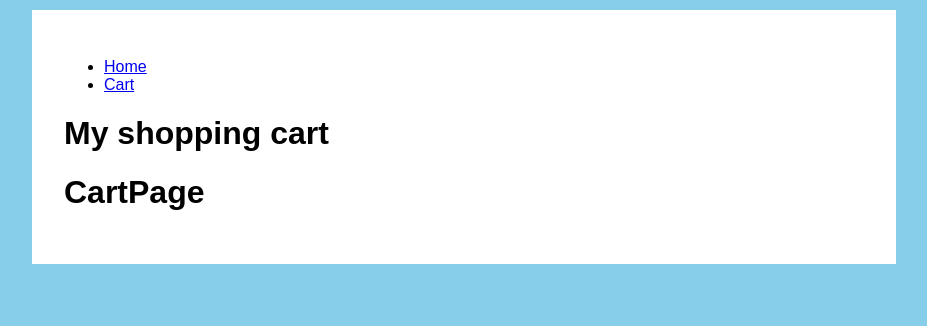
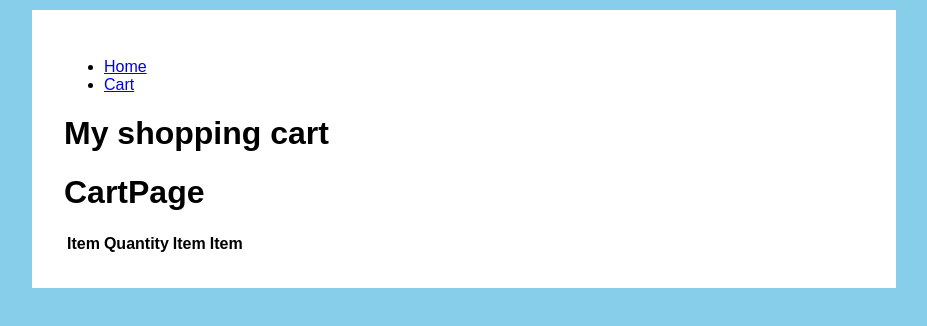
Before and after one commit to adj87/shopping-cart-list, a React (Create React App) app: page /cart in a window 1280 px wide. Shown: the top 326 px of the page, without its empty margins (176-1103 px from the left). Built offline with nearby package versions, Linux system fonts and the light colour scheme.

Commit message:
cartpage added and working

```diff
--- a/src/features/cart/index.js
+++ b/src/features/cart/index.js
@@ -0,0 +1,43 @@
+import React from "react"
+
+import { connect } from "react-redux"
+
+function Cart(props) {
+  return (
+    <table>
+      <thead>
+        <tr>
+          <th>Item</th>
+          <th>Quantity</th>
+          <th>Item</th>
+          <th>Item</th>
+        </tr>
+      </thead>
+      <tbody>
+        {props.cart.map(item => (
+          <tr>
+            <td>{item.name}</td>
+            <td>{item.name}</td>
+            <button onClick={e => props.addToCart(item)}>+</button>
+            <button onClick={e => props.addToCart(item)}>-</button>
+          </tr>
+        ))}
+      </tbody>
+    </table>
+  )
+}
+
+const mapStateToProps = state => ({
+  cart: state.cart,
+})
+
+const mapDispatchToProps = dispatch => ({
+  addToCart: item => {
+    dispatch({ type: "ADD", payload: item })
+  },
+})
+
+export default connect(
+  mapStateToProps,
+  mapDispatchToProps
+)(Cart)
--- a/src/features/product-listing/product-list-item.js
+++ b/src/features/product-listing/product-list-item.js
@@ -23,9 +23,11 @@ export default function ProductListItem(props) {
             quantitiesOfItems[props.product.id]}
           )
         </button>
-        <button onClick={() => props.removeFromCart(props.product)}>
-          Remove from cart
-        </button>
+        {quantitiesOfItems[props.product.id] > 0 && (
+          <button onClick={() => props.removeFromCart(props.product)}>
+            Remove from cart
+          </button>
+        )}
       </div>
     </div>
   )
--- a/src/pages/CartPage.js
+++ b/src/pages/CartPage.js
@@ -1,9 +1,10 @@
-import React from "react";
-
+import React from "react"
+import CartListing from "../features/cart"
 export default function CartPage(props) {
   return (
     <div>
       <h1>CartPage</h1>
+      <CartListing />
     </div>
-  );
+  )
 }
```
